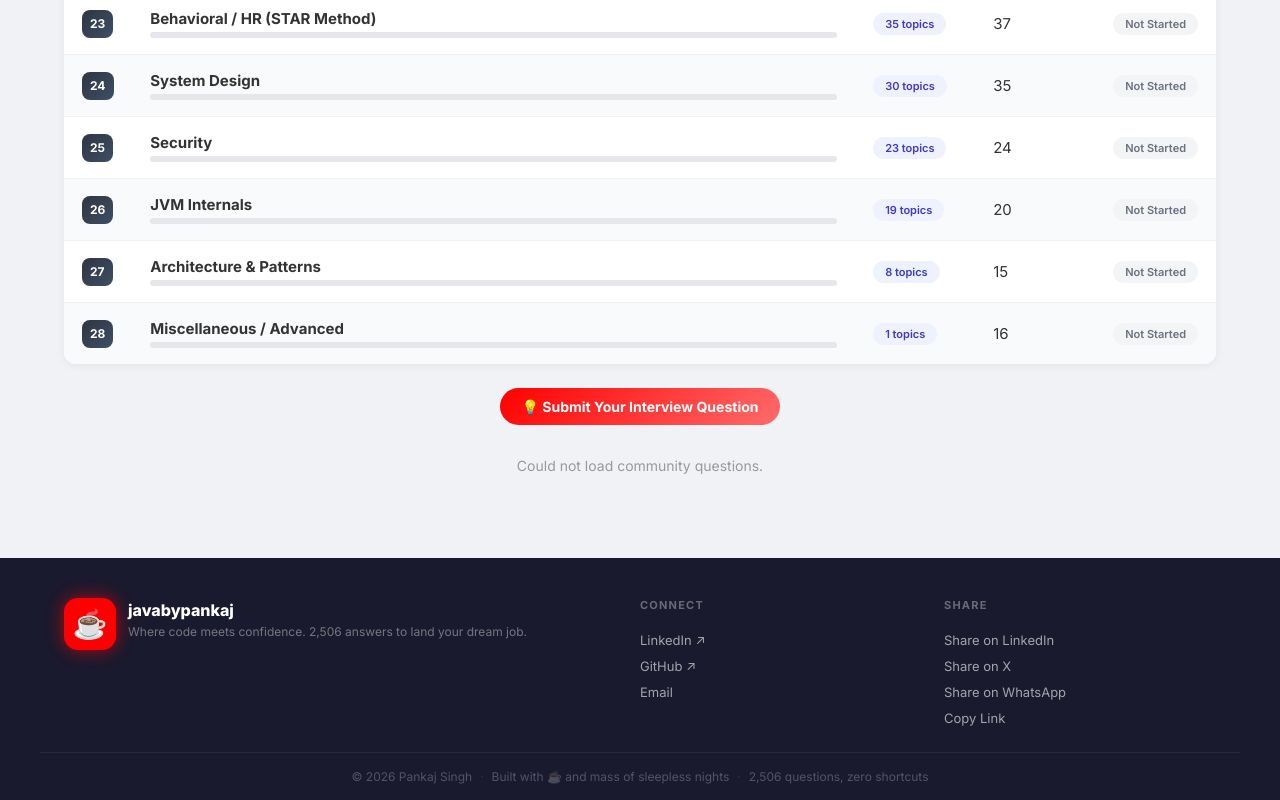
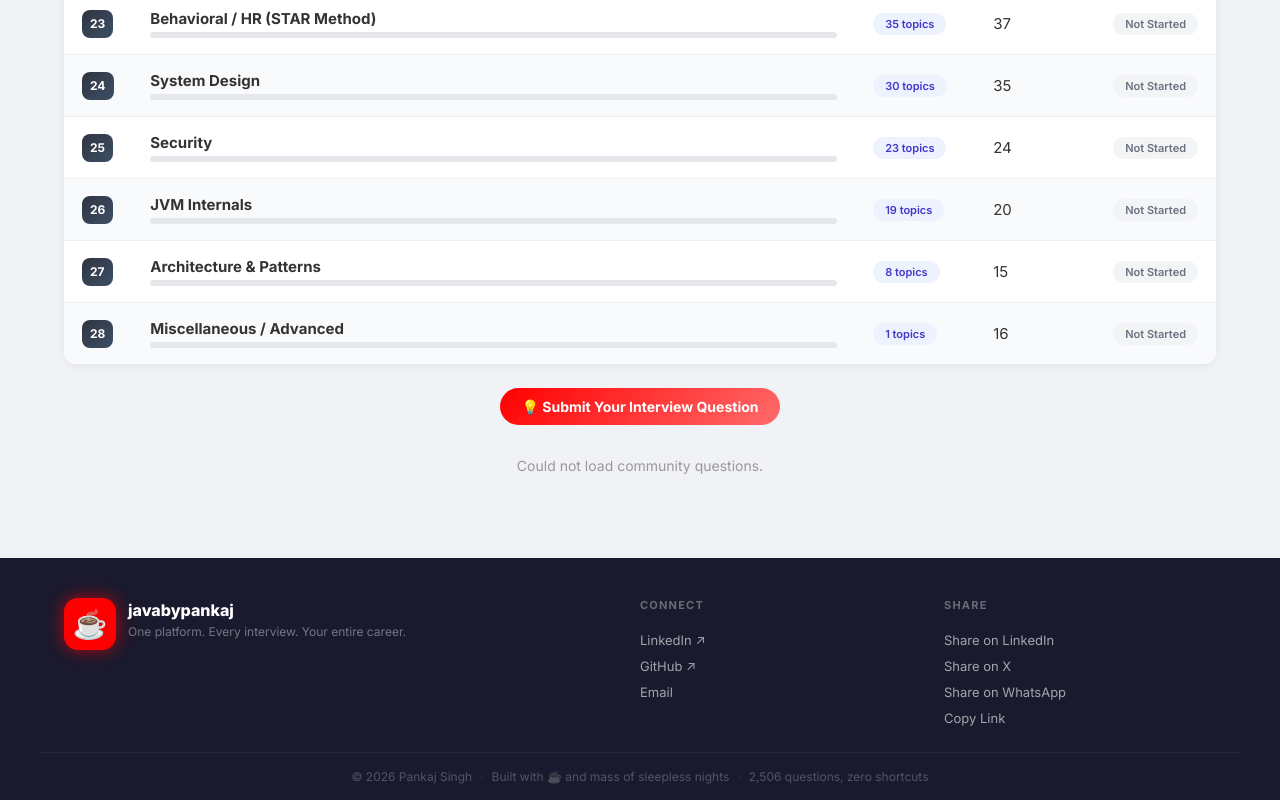
Before and after one commit to p7ksingh/java-interview-mastery, a website: page index.html in a window 1280 px wide. Shown: the part 1551-2351 px from the top of the page. Drawn offline with Linux system fonts and the light colour scheme; no server answers.

Commit message:
Add tagline: One platform. Every interview. Your entire career.

```diff
--- a/index.html
+++ b/index.html
@@ -125,7 +125,7 @@
         <a href="#/home" class="ft__logo" title="Back to top" onclick="window.scrollTo({top:0,behavior:'smooth'})">☕</a>
         <div>
           <div class="ft__name">javabypankaj</div>
-          <div class="ft__tag">Where code meets confidence. 2,506 answers to land your dream job.</div>
+          <div class="ft__tag">One platform. Every interview. Your entire career.</div>
         </div>
       </div>
       <div class="ft__col">
```
